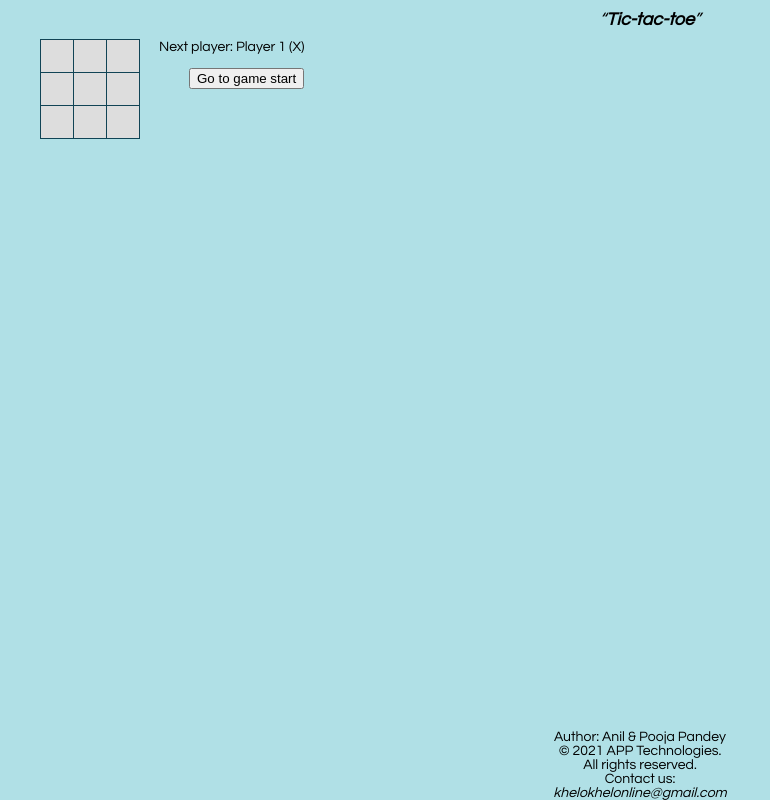
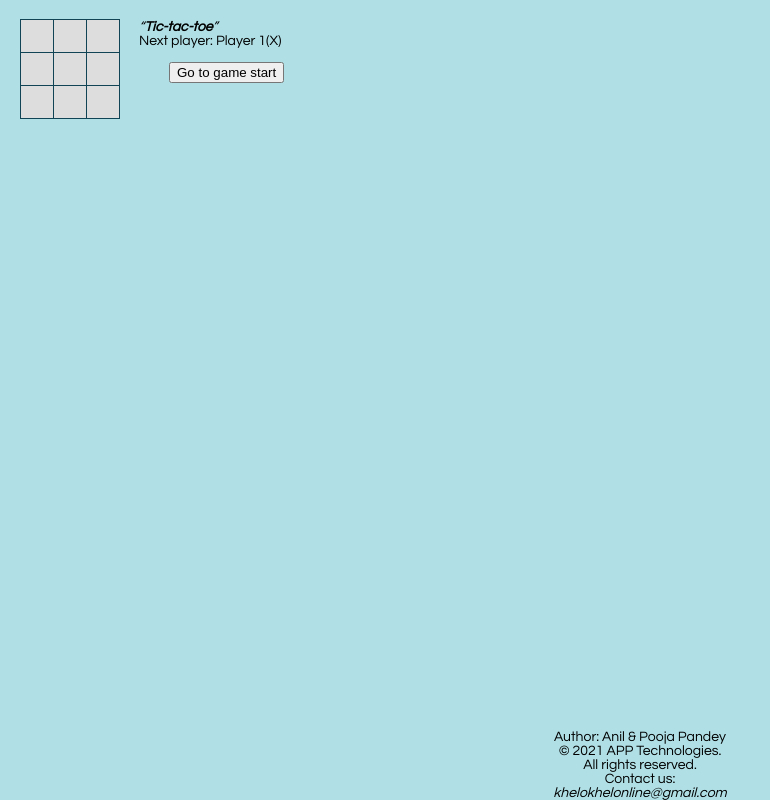
Before and after one commit to khelokhelonline/kko, a React app: page / in a window 1280 px wide. Shown: the whole page, without its empty margins (0-770 px from the left). Built offline with nearby package versions, Linux system fonts and the light colour scheme.

Commit message:
Adding game name to status

```diff
--- a/src/index.css
+++ b/src/index.css
@@ -1,14 +1,7 @@
-.header {
-    position: fixed;
-    width: 100%;
-    text-align: center;
-    font-size: 18px;
-    margin: -30px;
-}
 body {
     background-color: powderblue;
     font: 14px "Century Gothic", Futura, sans-serif;
-    margin: 40px;
+    margin: 20px;
 }
 
 ol, ul {
@@ -22,7 +15,7 @@ ol, ul {
 }
 
 .status {
-    margin-top: 20px;
+    margin-bottom: 20px;
 }
 
 .square {
--- a/src/index.js
+++ b/src/index.js
@@ -97,15 +97,12 @@ class Game extends React.Component {
         });
         let status;
         if(winner) {
-            status = 'Winner: Player ' + (winner.localeCompare('X') ? '2 (' : '1 (') + winner + ')';
+            status = 'Winner: Player ' + (winner.localeCompare('X') ? '2(' : '1(') + winner + ')';
         } else {
-            status = 'Next player: ' + (this.state.stateXIsNext ? 'Player 1 (X)' : 'Player 2 (O)');
+            status = 'Next player: ' + (this.state.stateXIsNext ? 'Player 1(X)' : 'Player 2(O)');
         }
         return (
             <div className="game">
-                <div className="header">
-                    <div><cite><q><b>Tic-tac-toe</b></q></cite></div>
-                </div>
                 <div className="game-board">
                     <Board
                         stateSquares={current.stateSquares}
@@ -114,6 +111,7 @@ class Game extends React.Component {
                     />
                 </div>
                 <div className="game-info">
+                    <div><cite><q><b>Tic-tac-toe</b></q></cite></div>
                     <div>{status}</div>
                     <ol>{moves}</ol>
                 </div>
```
